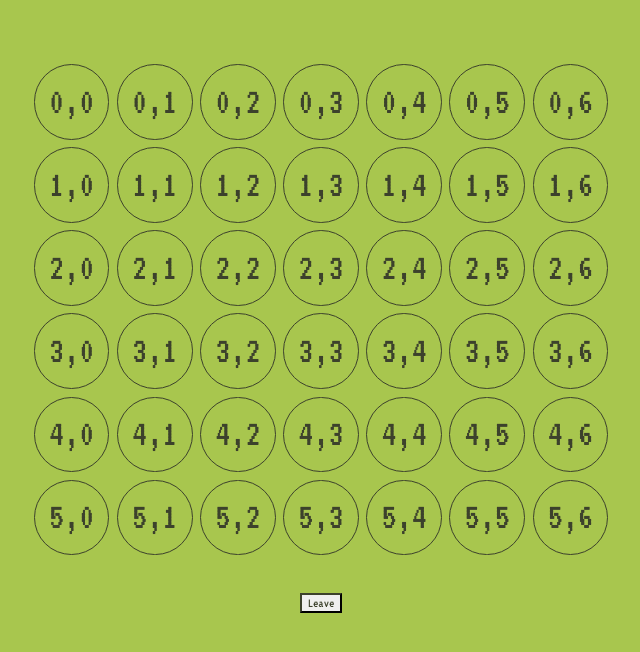
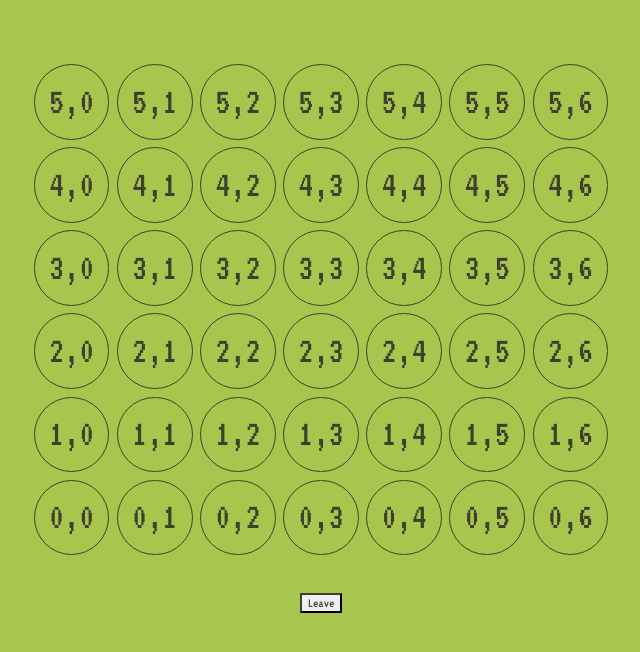
Before and after one commit to marinm/connect-four, a React (Vite) app: page / in a window 1280 px wide. Shown: the top 652 px of the page, without its empty margins (319-959 px from the left). Built offline with nearby package versions, Linux system fonts and the light colour scheme.

Commit message:
0,0 at the bottom left

```diff
--- a/src/components/GameGrid.tsx
+++ b/src/components/GameGrid.tsx
@@ -14,7 +14,7 @@ function emptyGrid(): number[] {
 
 function position(index: number): Position {
     return {
-        i: Math.floor(index / N_COLS),
+        i: (N_ROWS - 1) - Math.floor(index / N_COLS),
         j: index % N_COLS,
     };
 }
```
